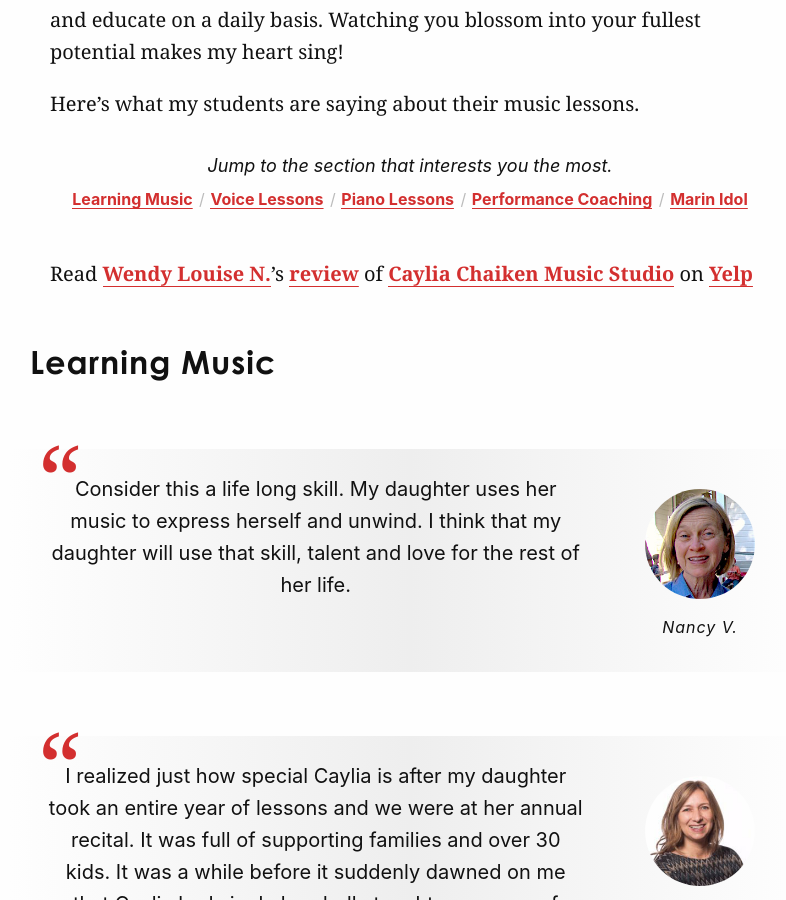
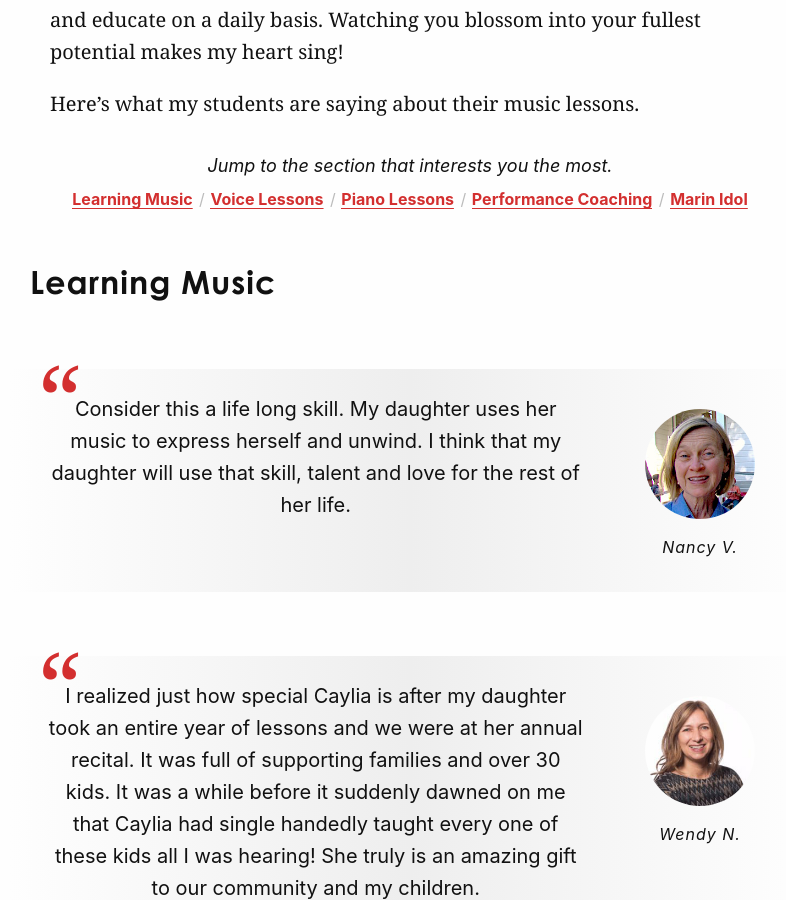
Before and after one commit to cchaiken/ccms, a Jekyll site: the page built from testimonials.md, in a window 1280 px wide and 900 px high, scrolled down 501 px. Shown: the whole window, without its empty margins (230-1016 px from the left). Built offline with Jekyll 4.4.1, drawn with Linux system fonts in a browser that asks for light colours; some web fonts are replaced; comment, search, counter and statistics services are not loaded.

Commit message:
Updated Testimonials

```diff
--- a/testimonials.md
+++ b/testimonials.md
@@ -201,8 +201,6 @@ Here's what my students are saying about their music lessons.
   </ul>
 </nav>
 
-<span class="yelp-review" data-review-id="3nO8tlFxIX637tgHprS0AQ" data-hostname="www.yelp.com">Read <a href="https://www.yelp.com/user_details?userid=itpvT0MyieGofs5Cc1r2Mg" rel="nofollow noopener">Wendy Louise N.</a>'s <a href="https://www.yelp.com/biz/caylia-chaiken-music-studio-mill-valley?hrid=3nO8tlFxIX637tgHprS0AQ" rel="nofollow noopener">review</a> of <a href="https://www.yelp.com/biz/Uoi38X0I4iTGnBlV5XLhEg" rel="nofollow noopener">Caylia Chaiken Music Studio</a> on <a href="https://www.yelp.com" rel="nofollow noopener">Yelp</a><script async="async" src="https://www.yelp.com/embed/widgets.js" type="text/javascript"></script></span>
-
 ## Learning Music
 
 {% for each in page.testimonials.learning-music %}
```
